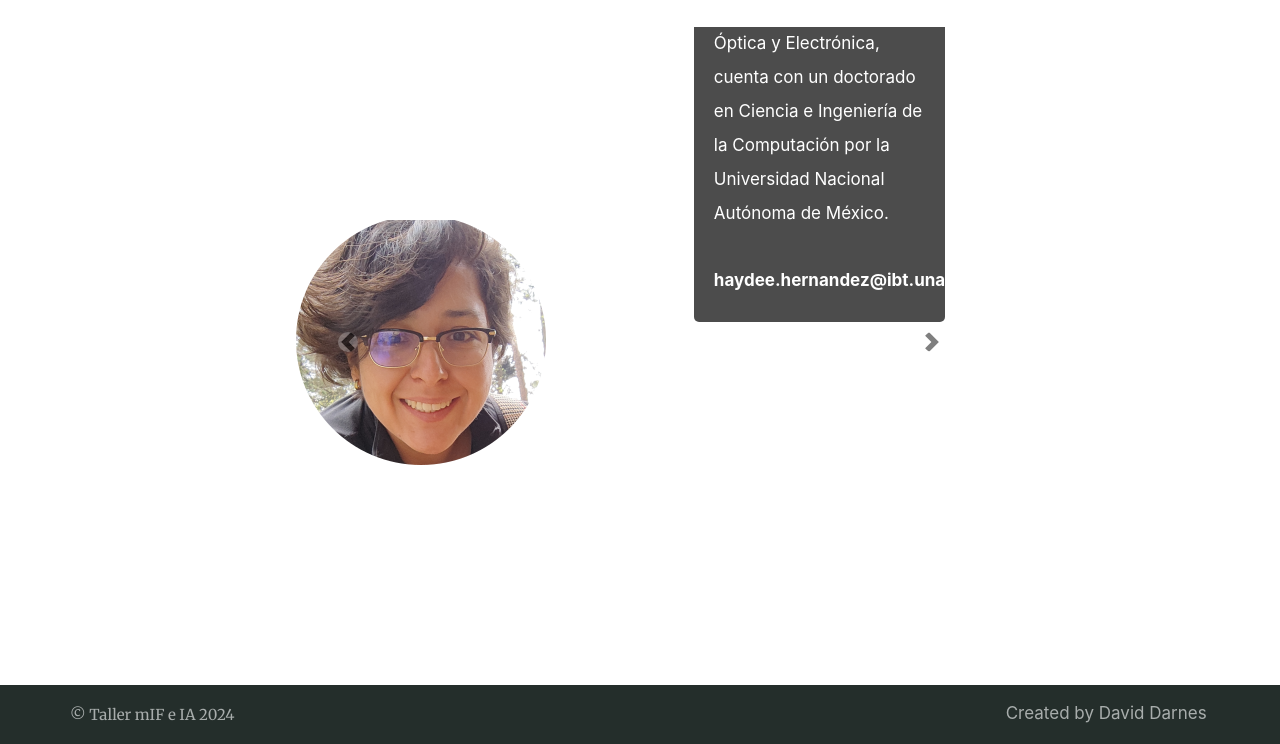
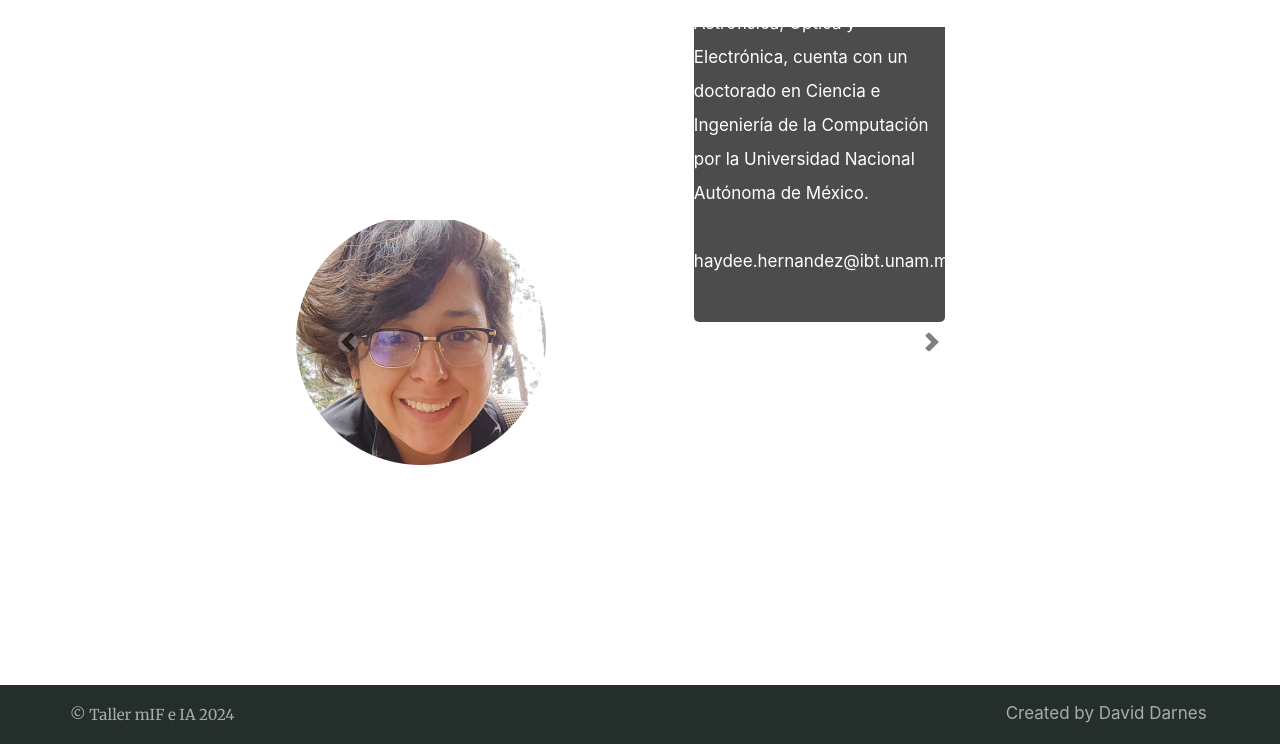
Before and after one commit to acnilo/202411_LNMA_IA-mIF, a Jekyll site: the page built from bios/index.html, in a window 1280 px wide. Shown: the part 381-1125 px from the top of the page. Built offline with Jekyll 4.4.1, drawn with Linux system fonts in a browser that asks for light colours; nearby versions of some CDN libraries; the list of posts is cut into pages by our own code.

Commit message:
Update bio.html

```diff
--- a/_layouts/bio.html
+++ b/_layouts/bio.html
@@ -15,13 +15,13 @@
               <div class="carousel-item {% if forloop.first %}active{% endif %}">
                 <div class="row align-items-center" style="min-height: 70vh;"> <!-- Set min-height for flexibility -->
                   <div class="col-md-6">
-                    <img src="{{ bio.image | relative_url }}" alt="{{ bio.name }}" class="bio-image img-fluid" style="max-height: 100%; object-fit: cover;">
+                    <img src="{{ bio.image | relative_url }}" alt="{{ bio.name }}" class="bio-image img-fluid" style="max-height: 8%; object-fit: cover;">
                   </div>
                   <div class="col-md-6">
-                    <div class="carousel-caption d-none d-md-block" style="background: rgba(0, 0, 0, 0.7); padding: 20px; border-radius: 5px; text-align: left;">
-                      <h3 style="margin-bottom: 10px;">{{ bio.name }}</h3>
+                    <div class="carousel-caption d-none d-md-block" style="background: rgba(0, 0, 0, 0.7); border-radius: 5px; text-align: left;">
+                      <h3>{{ bio.name }}</h3>
                       <p>{{ bio.bio }}</p>
-                      <p style="margin-bottom: 5px; font-weight: bold;">{{ bio.email }}</p>
+                      <p>{{ bio.email }}</p>
                     </div>
                   </div>
                 </div>
```
